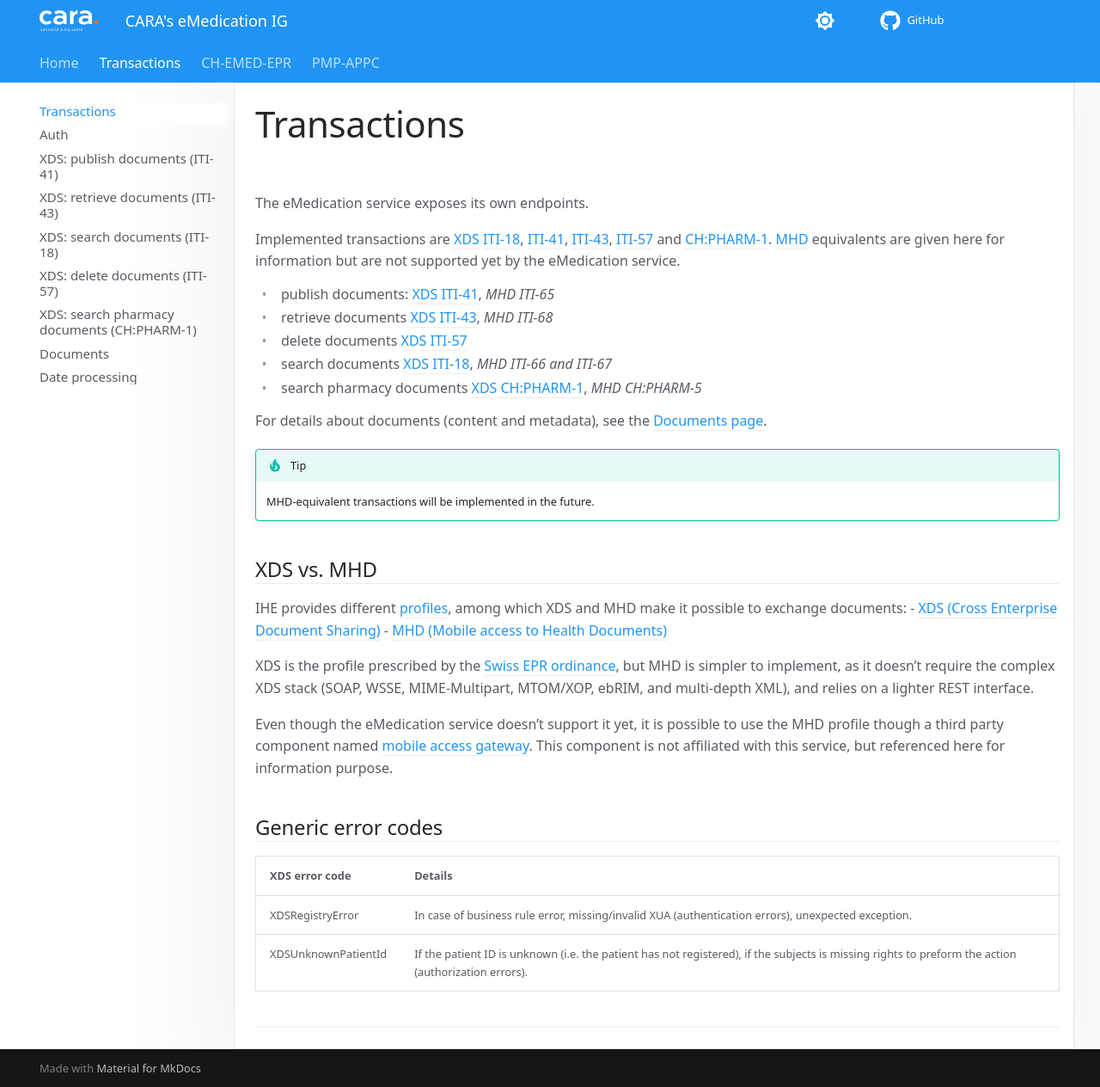
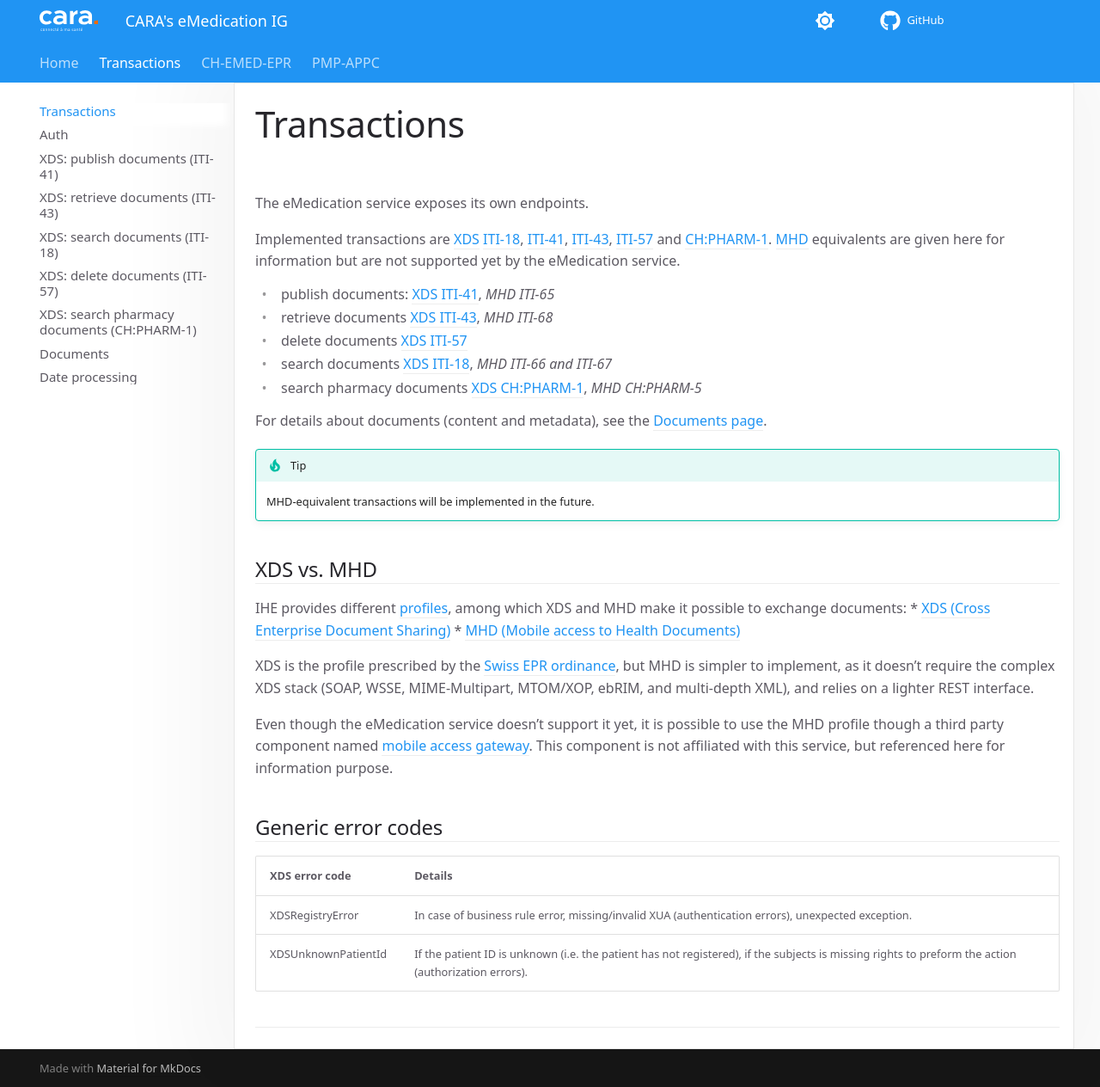
Before and after one commit to CARA-ch/emed-service-guide, an MkDocs documentation site: the page built from docs/transactions/index.md, in a window 1280 px wide and 1264 px high. Shown: the whole window at 86% size. Built offline with MkDocs 1.6.1 and Material for MkDocs 9.7.7, drawn with Linux system fonts in a browser that asks for light colours; comment, search, counter and statistics services are not loaded.

```diff
--- a/docs/transactions/index.md
+++ b/docs/transactions/index.md
@@ -18,8 +18,8 @@ For details about documents (content and metadata), see the [Documents page](doc
 
 ## XDS vs. MHD
 IHE provides different [profiles](https://profiles.ihe.net/ITI/TF/Volume1/index.html), among which XDS and MHD make it possible to exchange documents:
-- [XDS (Cross Enterprise Document Sharing)](https://profiles.ihe.net/ITI/TF/Volume1/ch-10.html)
-- [MHD (Mobile access to Health Documents)](https://profiles.ihe.net/ITI/MHD/index.html)
+* [XDS (Cross Enterprise Document Sharing)](https://profiles.ihe.net/ITI/TF/Volume1/ch-10.html)
+* [MHD (Mobile access to Health Documents)](https://profiles.ihe.net/ITI/MHD/index.html)
 
 XDS is the profile prescribed by the [Swiss EPR ordinance](https://www.fedlex.admin.ch/eli/oc/2023/221/fr#annex_5/lvl_u1/lvl_1), but MHD is simpler to implement, as it doesn't require the complex XDS stack (SOAP, WSSE, MIME-Multipart, MTOM/XOP, ebRIM, and multi-depth XML), and relies on a lighter REST interface.
 
```
